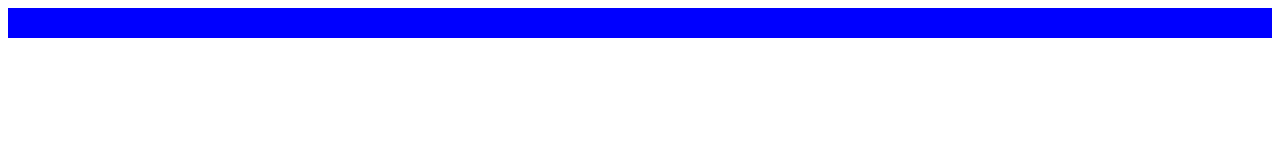
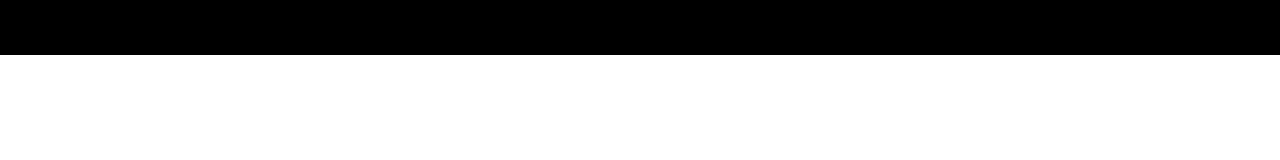
Before and after one commit to jakru00/ISBI_Assignment_3, a plain HTML site: page index.html in a window 1280 px wide. Drawn offline with nearby package versions, Linux system fonts and the light colour scheme; files that its build step writes are made by us from their sources.

Commit message:
changed to css and set up basic style

```diff
--- a/index.html
+++ b/index.html
@@ -6,12 +6,7 @@
     <link rel="stylesheet" href="styles.css">
 </head>
 <body>
-    <div class="header">
-
-    </div>
+    <div class="header"></div>
     <div class="content"></div>
-    <div class="footer">
-
-    </div>
 </body>
 </html>
--- /dev/null
+++ b/styles.css
@@ -0,0 +1,19 @@
+html{
+    font-family: Arial, Helvetica, sans-serif;
+}
+
+body{
+    margin: 0;
+}
+
+.header{
+    width: 100vw;
+    height: 45px;
+    background-color: black;
+    color: beige;
+    display: flex;
+    place-items: center;
+    padding: 5px;
+    padding-left: 10px;
+    font-size: 30px;
+}
--- a/styles.scss
+++ /dev/null
@@ -1,5 +0,0 @@
-.header{
-    width: 100%;
-    height: 30px;
-    background-color: blue;
-}
```
